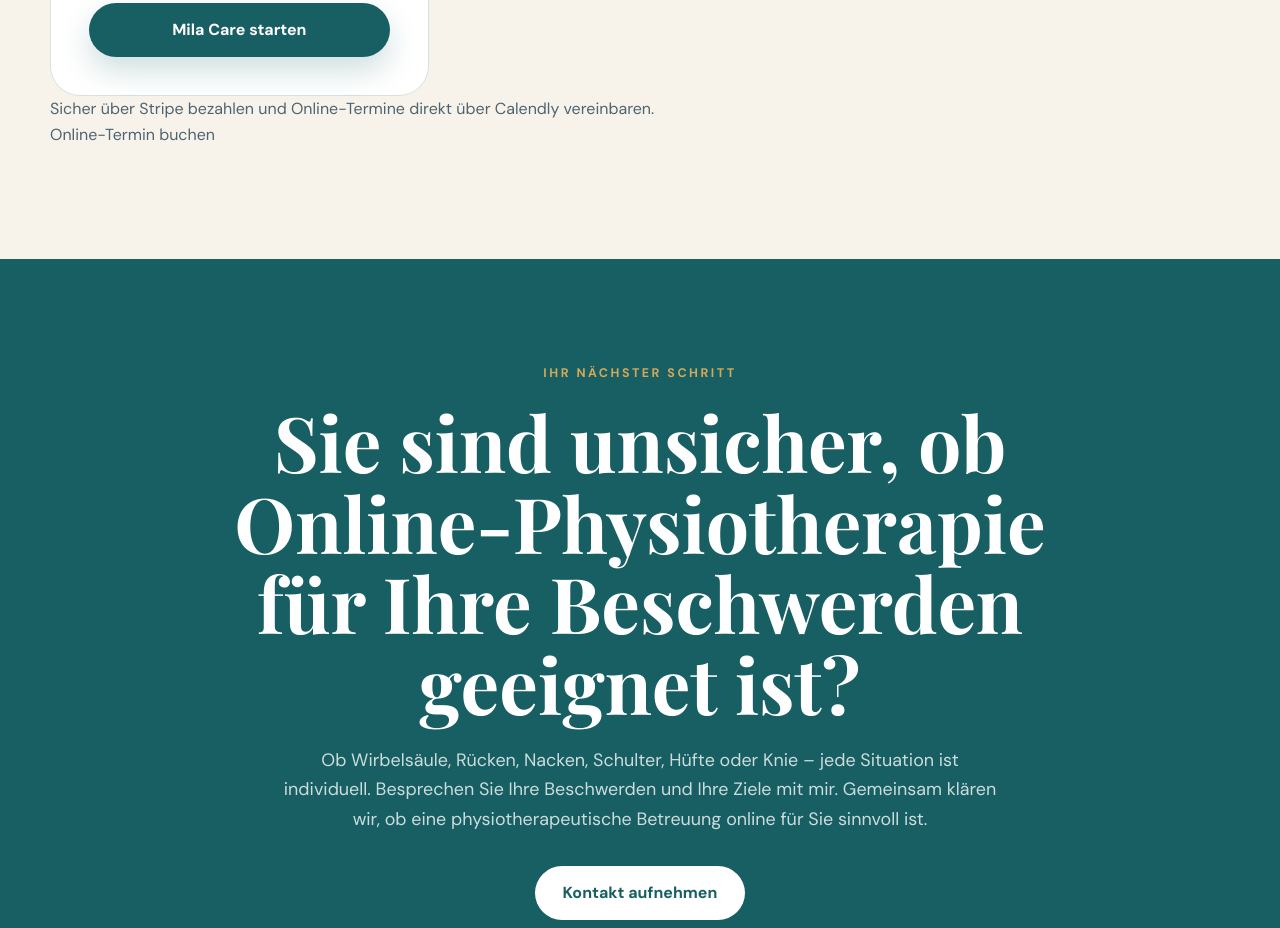
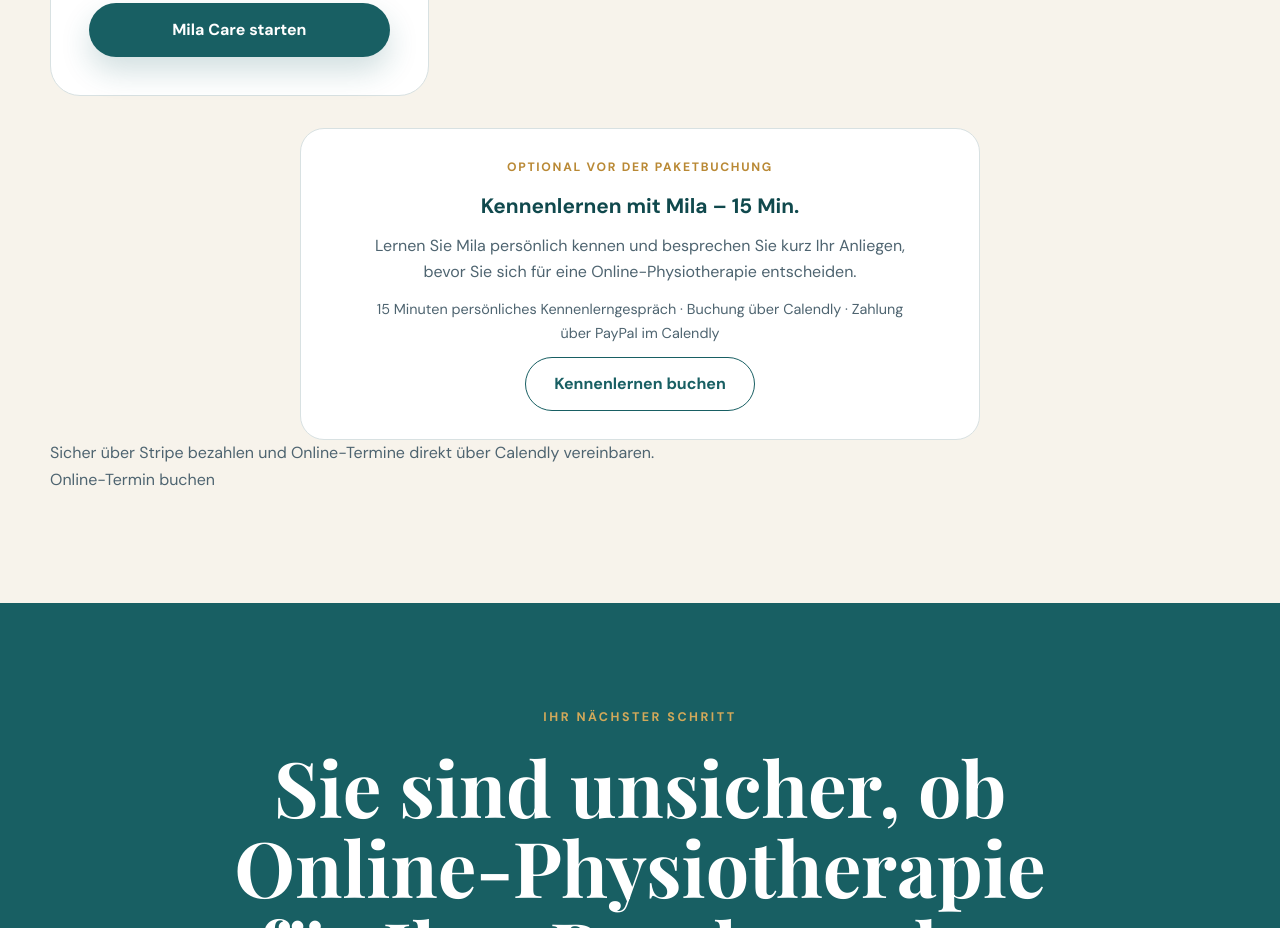
Before and after one commit to milapolettoonline-boop/physiotherapieonlinemitmila.de, a plain HTML site: page index.html in a window 1280 px wide. Shown: the part 9033-9961 px from the top of the page. Drawn offline with nearby package versions, Linux system fonts and the light colour scheme.

```diff
--- a/index.html
+++ b/index.html
@@ -1026,6 +1026,46 @@
             width: 100%;
 
             margin-top: auto;
+        }
+
+
+        .pricing-kennenlernen {
+            max-width: 680px;
+
+            margin: 32px auto 0;
+            padding: 28px;
+
+            background: white;
+
+            border:
+                1px solid var(--border);
+
+            border-radius: 24px;
+
+            text-align: center;
+        }
+
+
+        .pricing-kennenlernen h3 {
+            color: var(--teal-dark);
+
+            font-size: 1.3rem;
+
+            margin-bottom: 10px;
+        }
+
+
+        .pricing-kennenlernen p:not(.price-label) {
+            max-width: 560px;
+
+            margin: 0 auto 12px;
+        }
+
+
+        .pricing-kennenlernen-note {
+            color: var(--text);
+
+            font-size: 0.9rem;
         }
 
 
@@ -3002,6 +3042,39 @@
         </div>
 
 
+        <article class="pricing-kennenlernen">
+
+            <p class="price-label">
+                Optional vor der Paketbuchung
+            </p>
+
+            <h3>
+                Kennenlernen mit Mila – 15 Min.
+            </h3>
+
+            <p>
+                Lernen Sie Mila persönlich kennen und besprechen Sie kurz Ihr Anliegen,
+                bevor Sie sich für eine Online-Physiotherapie entscheiden.
+            </p>
+
+            <p class="pricing-kennenlernen-note">
+                15 Minuten persönliches Kennenlerngespräch · Buchung über Calendly ·
+                Zahlung über PayPal im Calendly
+            </p>
+
+            <a
+                href="https://calendly.com/milapoletto-online/kennenlernen-mit-mila-15-min"
+                target="_blank"
+                rel="noopener noreferrer"
+                class="button button-secondary">
+
+                Kennenlernen buchen
+
+            </a>
+
+        </article>
+
+
        <p class="pricing-note">
 
      Sicher über Stripe bezahlen und Online-Termine
```
Also changed, not shown: online-physiotherapie/index.html (+56 -0 lines).
